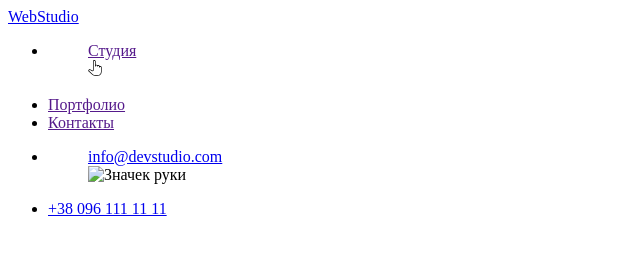
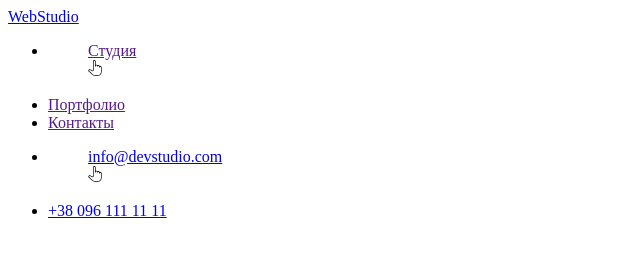
Before and after one commit to AleksandrKrupnik/goit-markup-hw-01, a plain HTML site: page index.html in a window 1280 px wide. Shown: the whole page, without its empty margins (0-640 px from the left). Drawn offline with Linux system fonts and the light colour scheme; the site is published under a folder, as on GitHub Pages, so addresses that start at the root find nothing.

Commit message:
Добавил еще точку адрес картинки

```diff
--- a/index.html
+++ b/index.html
@@ -28,7 +28,7 @@
             <li>
                 <figure>
                     <figcaption><a href="mailto:info@devstudio.com">info@devstudio.com</a></figcaption>
-                    <img src="/images/Vector.svg" alt="Значек руки">
+                    <img src="./images/Vector.svg" alt="Значек руки">
                 </figure>
 
             </li>
```
